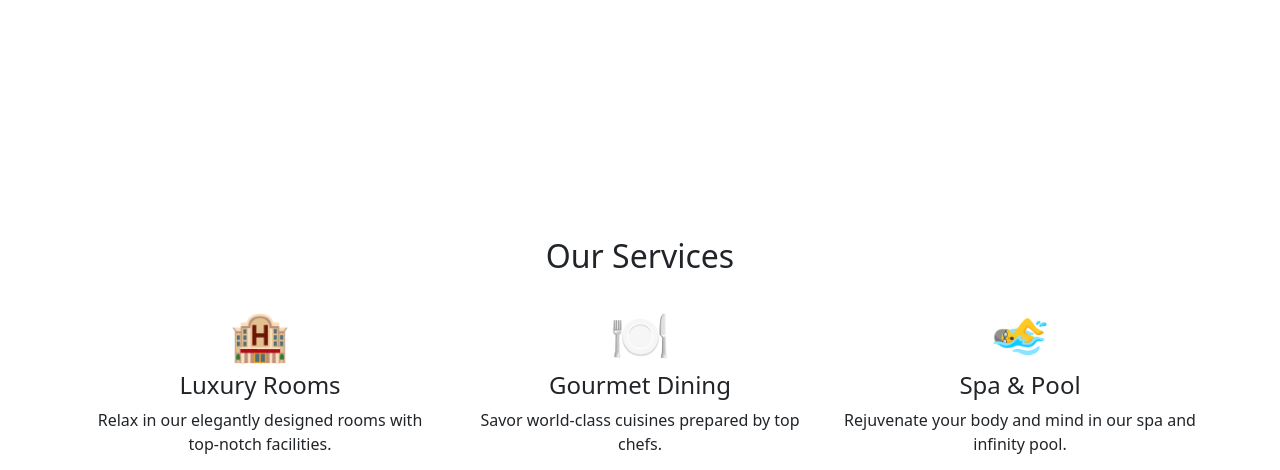
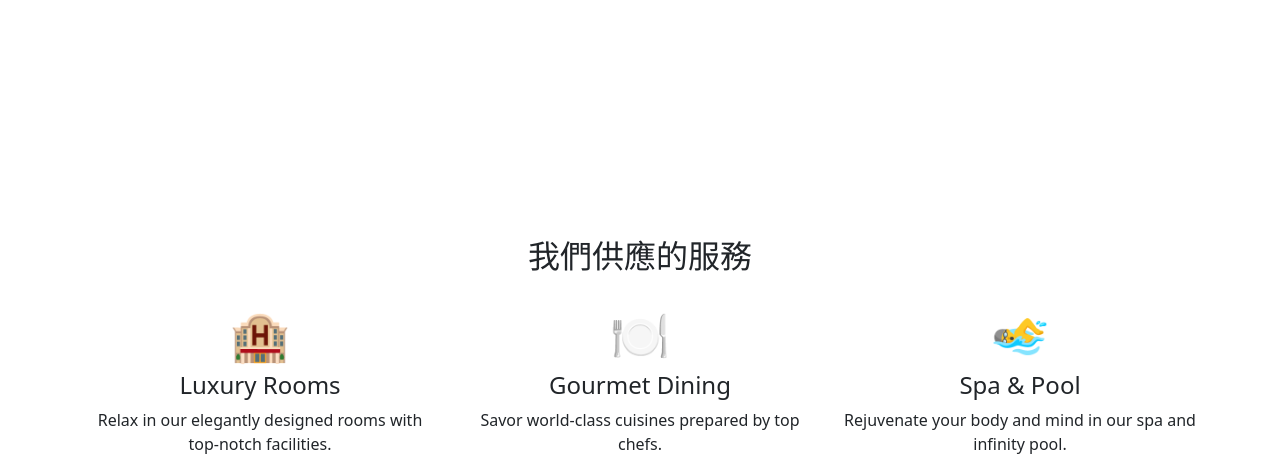
Before and after one commit to Alex54365/hotalrobotsystem, a Flask app: page / in a window 1280 px wide. Shown: the part 499-969 px from the top of the page. Run offline with Flask 3, Linux system fonts and the light colour scheme; some libraries are stand-ins or nearby versions.

Commit message:
Update index.html

```diff
--- a/templates/index.html
+++ b/templates/index.html
@@ -58,7 +58,7 @@
     <!-- Features Section -->
     <section class="features text-center">
         <div class="container">
-            <h2>Our Services</h2>
+            <h2>我們供應的服務</h2>
             <div class="row mt-4">
                 <div class="col-md-4">
                     <div class="feature-icon">🏨</div>
```
